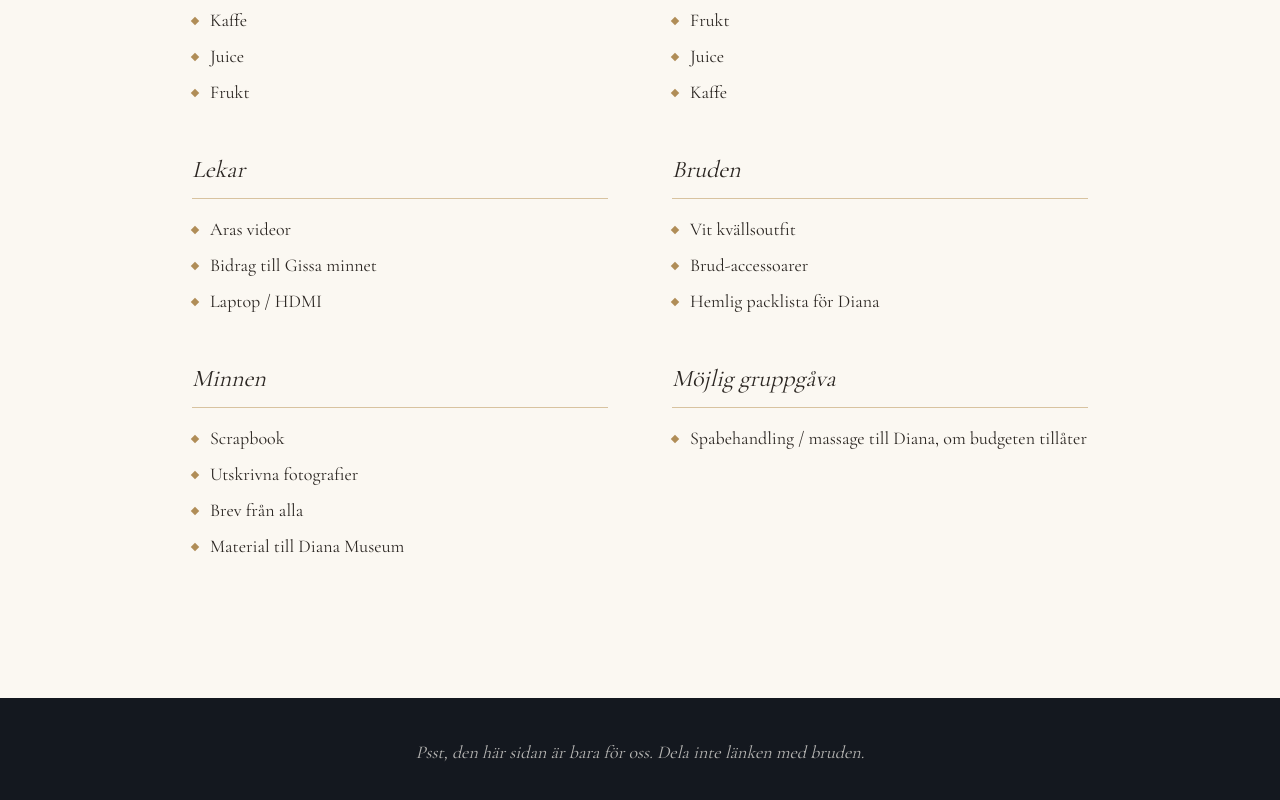
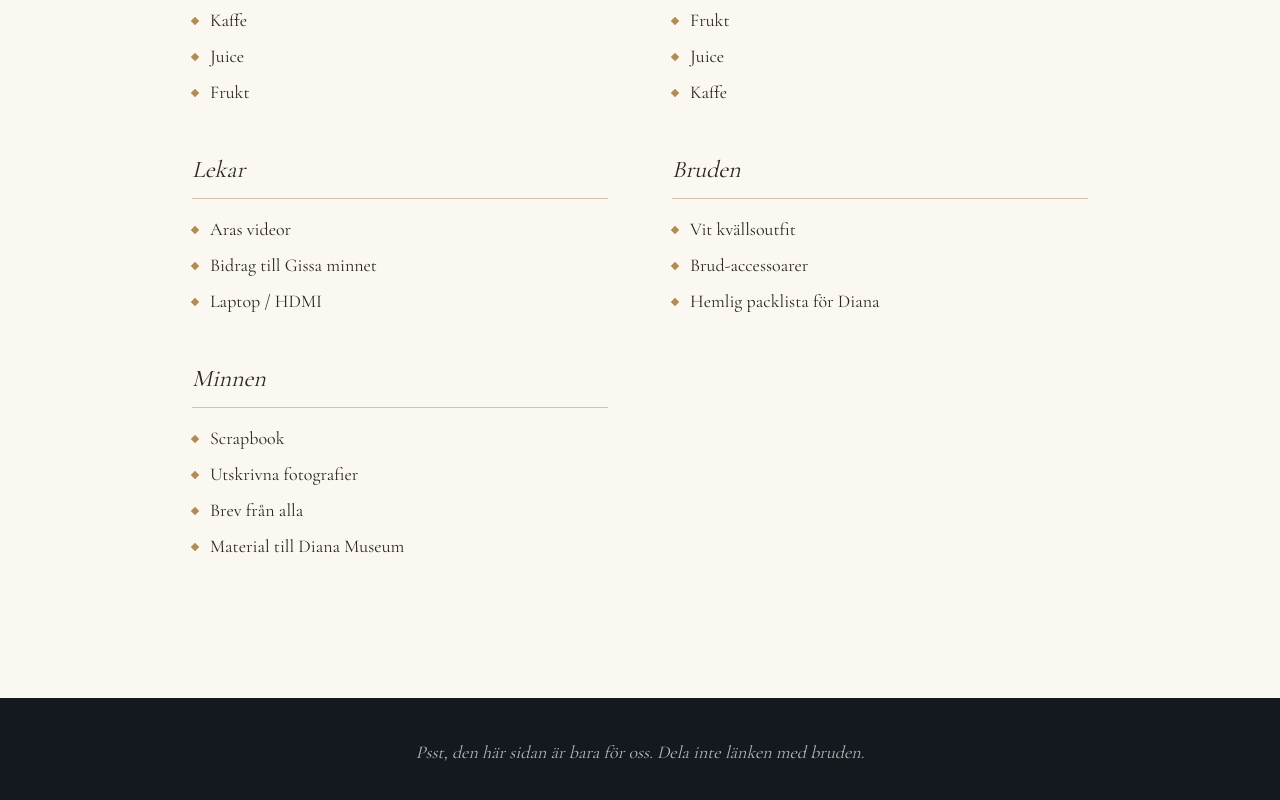
Before and after one commit to lapihub/Diana-Bachelorette, a Next.js app: page /inkop in a window 1280 px wide. Shown: the part 1039-1839 px from the top of the page. Built offline with nearby package versions, Linux system fonts and the light colour scheme.

Commit message:
quick fixes

```diff
--- a/components/Budget.tsx
+++ b/components/Budget.tsx
@@ -29,11 +29,6 @@ export default function Budget() {
           <p className="mx-auto mt-5 max-w-sm font-serif text-lg italic text-ink-soft">{budget.dianaNote}</p>
         </div>
       </div>
-
-      <p data-reveal className="mx-auto mt-10 max-w-2xl text-center font-serif text-xl text-ink">
-        Betalas senast <em className="text-gold-deep">{paymentDeadline.day} {paymentDeadline.month}</em>
-        {links.payment ? ` · ${links.payment}` : ". Betalinfo delas i gruppchatten."}
-      </p>
     </div>
   );
 }
--- a/components/ForDiana.tsx
+++ b/components/ForDiana.tsx
@@ -38,14 +38,6 @@ export default function ForDiana() {
             ))}
           </ol>
         </article>
-
-        <article data-reveal className="border border-champagne/60 p-8 sm:p-12">
-          <div className="flex flex-wrap items-center gap-3">
-            <h2 className="font-serif text-4xl text-ink sm:text-5xl">{spa.title}</h2>
-            <StatusPill status={spa.status} />
-          </div>
-          <p className="mt-4 font-serif text-xl leading-relaxed text-ink-soft">{spa.text}</p>
-        </article>
       </div>
     </div>
   );
--- a/components/Villa.tsx
+++ b/components/Villa.tsx
@@ -80,7 +80,7 @@ export default function Villa() {
             </ul>
           </div>
           <div>
-            <p className="label text-gold-deep">Service via {villa.host}</p>
+            <p className="label text-gold-deep">Service på {villa.host}</p>
             <ul className="mt-5 space-y-4">
               {villa.services.map((s) => (
                 <li key={s.title} className="flex flex-wrap items-baseline gap-x-3 gap-y-1 border-b border-champagne/50 pb-4">
--- a/content/weekend.ts
+++ b/content/weekend.ts
@@ -117,7 +117,7 @@ export const schedule: ScheduleDay[] = [
         title: "Keramikmålning",
         description: "Vi målar varsin keramikpjäs som minne från dagen.",
         location: "Webloom Ceramics - Norrtullsgatan 31",
-        status: "tbc",
+        status: "booked",
       },
       {
         time: "15:00",
@@ -214,8 +214,6 @@ export const villa = {
   /** Tjänster som Noblet erbjuder via huset. */
   services: [
     { title: "Privatkock", text: "Vår plan för lördagsmiddagen.", status: "toBook" as Status },
-    { title: "Catering", text: "Möjligt alternativ.", status: "idea" as Status },
-    { title: "Eventplanering", text: "Hjälp med upplägg och dukning.", status: "idea" as Status },
   ],
   gallery: [
     {
@@ -259,15 +257,15 @@ export type BudgetItem = {
 
 export const budget = {
   items: [
-    { label: "Frukost hos Dianas föräldrar", min: 160, status: "confirmed" },
-    { label: "Keramikmålning", min: 220, max: 500, status: "tbc" },
-    { label: "Boende", min: 900, status: "booked" },
-    { label: "Privatkock", min: 700, status: "toBook" },
-    { label: "Dekorationer", min: 150, status: "confirmed" },
-    { label: "Söndagsfrukost", min: 150, status: "confirmed" },
+    { label: "Frukost hos Dianas föräldrar", min: 100, status: "confirmed" },
+    { label: "Keramikmålning", min: 220, max: 500, status: "booked" },
+    { label: "Boende", min: 1338, status: "booked" },
+    { label: "Privatkock", min: 520, max: 700, status: "toBook" },
+    { label: "Dekorationer", min: 50, status: "confirmed" },
+    { label: "Kvällssnacks + Söndagsfrukost", min: 100, status: "confirmed" },
   ] satisfies BudgetItem[],
-  extras: ["transport", "dryck", "snacks", "Dianas outfit", "scrapbook", "Diana Museum", "eventuell spa-present"],
-  estimate: "ca 2 500–3 000 kr",
+  extras: ["transport", "Dianas outfit"],
+  estimate: "ca 2 300–3000 kr",
   dianaNote: "Diana betalar ingenting. Hennes andel delas av oss andra.",
 };
 
@@ -377,7 +375,7 @@ export const games: Game[] = [
   },
   {
     number: "V",
-    title: "Vem är mest trolig — Men Edition",
+    title: "Vem är mest trolig - Men Edition",
     when: "Efter middagen",
     intro: "En lekfull grupplek om relationer, män, dejting och livet som gift. Alla pekar samtidigt på tre.",
     listTitle: "Vem är mest trolig att …",
@@ -432,11 +430,6 @@ export const forDiana = {
     text: "En hörna i villan med bitar ur Dianas liv, som en liten utställning hon går runt i: foton, skärmdumpar, gamla meddelanden, biljetter, citat och handskrivna minnen.",
     rooms: ["De tidiga åren", "Tonårsarkivet", "Vänskapsåren", "Diana & Ara", "Brud-eran"],
   },
-  spa: {
-    title: "Spa-present",
-    status: "idea" as Status,
-    text: "En spabehandling eller massage till Diana som gruppgåva. Läggs till om budgeten tillåter.",
-  },
 };
 
 /* ------------------------------------------------------------
@@ -475,9 +468,5 @@ export const shopping = {
       title: "Minnen",
       items: ["Scrapbook", "Utskrivna fotografier", "Brev från alla", "Material till Diana Museum"],
     },
-    {
-      title: "Möjlig gruppgåva",
-      items: ["Spabehandling / massage till Diana, om budgeten tillåter"],
-    },
   ],
 };
```
